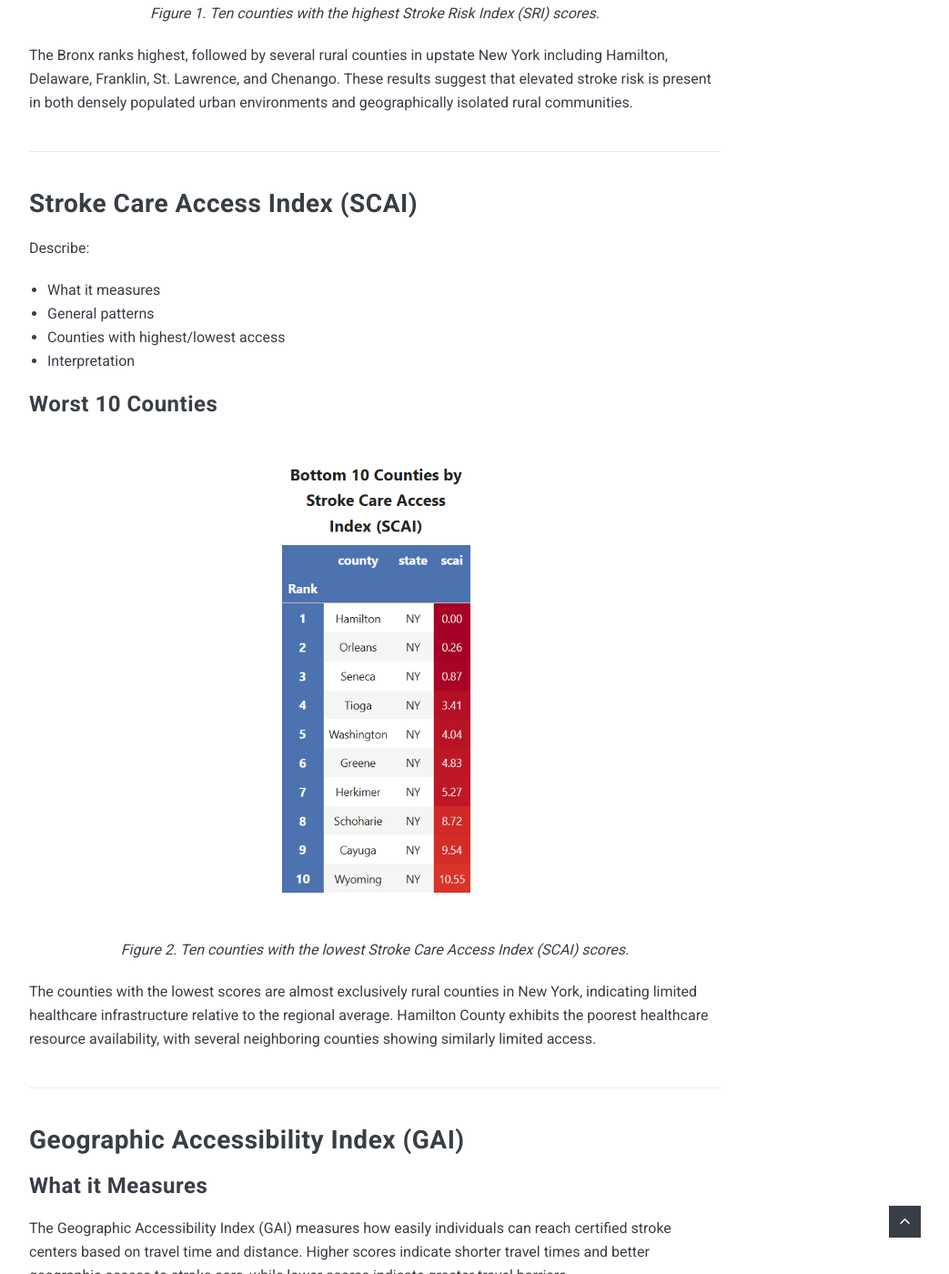
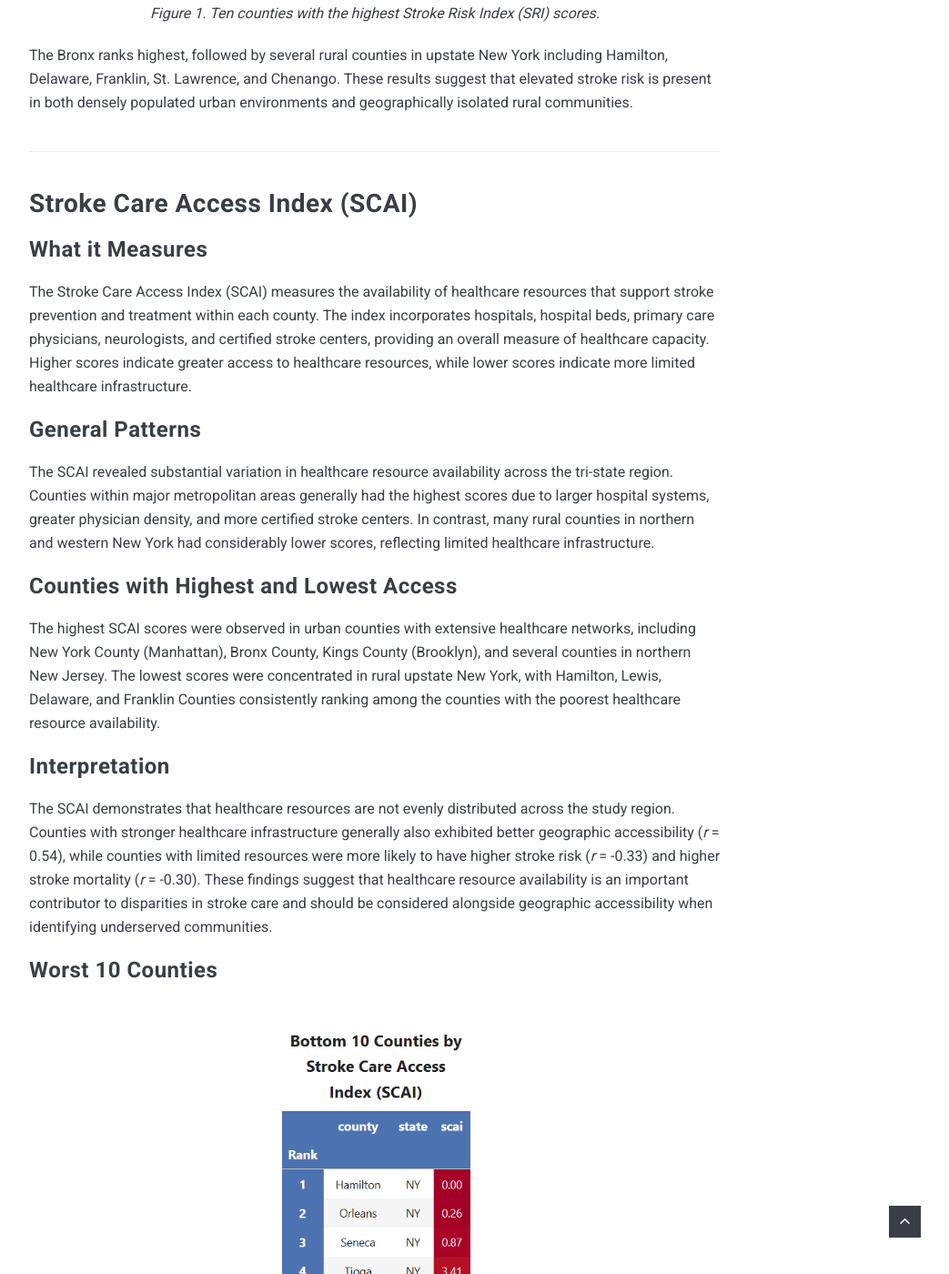
Before and after one commit to palism1/stroke-burden-index, a Jekyll site: the page built from docs/_posts/2026-07-07-project-outcome.md, in a window 1280 px wide and 1400 px high, scrolled down 2776 px. Shown: the whole window at 91% size, without its empty margins (228-1271 px from the left). Built offline with Jekyll 4.4.1, drawn with Linux system fonts in a browser that asks for light colours; nearby versions of some CDN libraries.

Commit message:
Update 2026-07-07-project-outcome.md

```diff
--- a/docs/_posts/2026-07-07-project-outcome.md
+++ b/docs/_posts/2026-07-07-project-outcome.md
@@ -69,12 +69,21 @@ The Bronx ranks highest, followed by several rural counties in upstate New York
 
 ## Stroke Care Access Index (SCAI)
 
-Describe:
+### What it Measures
 
-- What it measures
-- General patterns
-- Counties with highest/lowest access
-- Interpretation
+The Stroke Care Access Index (SCAI) measures the availability of healthcare resources that support stroke prevention and treatment within each county. The index incorporates hospitals, hospital beds, primary care physicians, neurologists, and certified stroke centers, providing an overall measure of healthcare capacity. Higher scores indicate greater access to healthcare resources, while lower scores indicate more limited healthcare infrastructure.
+
+### General Patterns
+
+The SCAI revealed substantial variation in healthcare resource availability across the tri-state region. Counties within major metropolitan areas generally had the highest scores due to larger hospital systems, greater physician density, and more certified stroke centers. In contrast, many rural counties in northern and western New York had considerably lower scores, reflecting limited healthcare infrastructure.
+
+### Counties with Highest and Lowest Access
+
+The highest SCAI scores were observed in urban counties with extensive healthcare networks, including New York County (Manhattan), Bronx County, Kings County (Brooklyn), and several counties in northern New Jersey. The lowest scores were concentrated in rural upstate New York, with Hamilton, Lewis, Delaware, and Franklin Counties consistently ranking among the counties with the poorest healthcare resource availability.
+
+### Interpretation
+
+The SCAI demonstrates that healthcare resources are not evenly distributed across the study region. Counties with stronger healthcare infrastructure generally also exhibited better geographic accessibility (*r* = 0.54), while counties with limited resources were more likely to have higher stroke risk (*r* = -0.33) and higher stroke mortality (*r* = -0.30). These findings suggest that healthcare resource availability is an important contributor to disparities in stroke care and should be considered alongside geographic accessibility when identifying underserved communities.
 
 ### Worst 10 Counties
 
```
